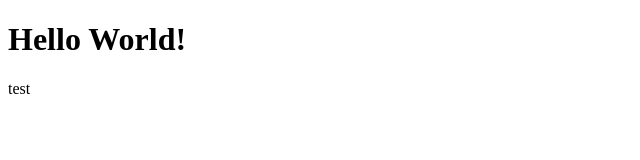
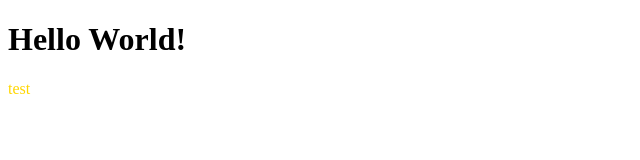
Before and after one commit to Saper420/git-test-2, a plain HTML site: page index.html in a window 1280 px wide. Shown: the full height of the page, 0-640 px from the left. Drawn offline with Linux system fonts and the light colour scheme.

Commit message:
Add style to text

```diff
--- a/index.html
+++ b/index.html
@@ -7,6 +7,7 @@
     </head>
     <body>
         <h1>Hello World!</h1>
-        <span>test</span>
+        <span style="color: gold;">test</span>
+
     </body>
 </html>
```
